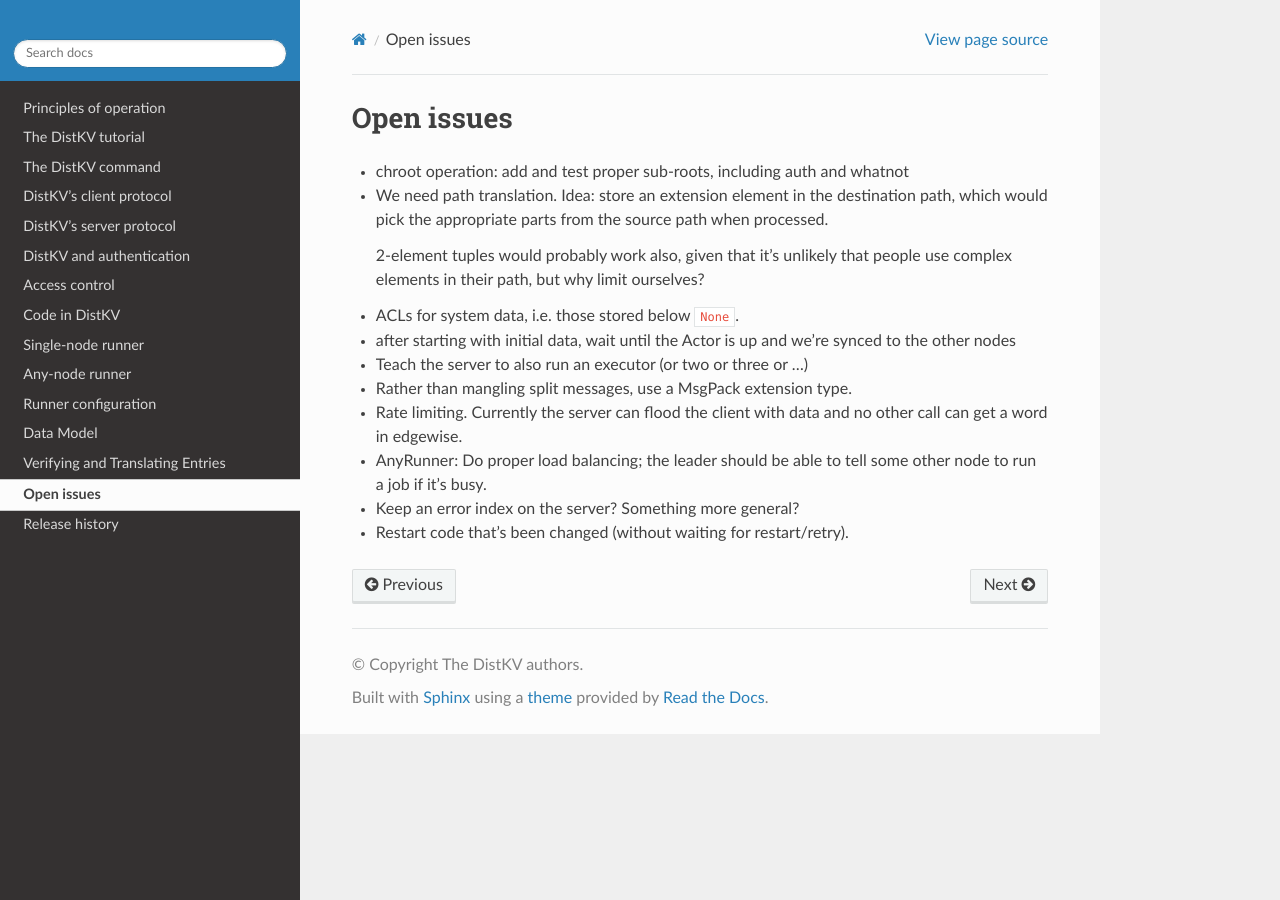
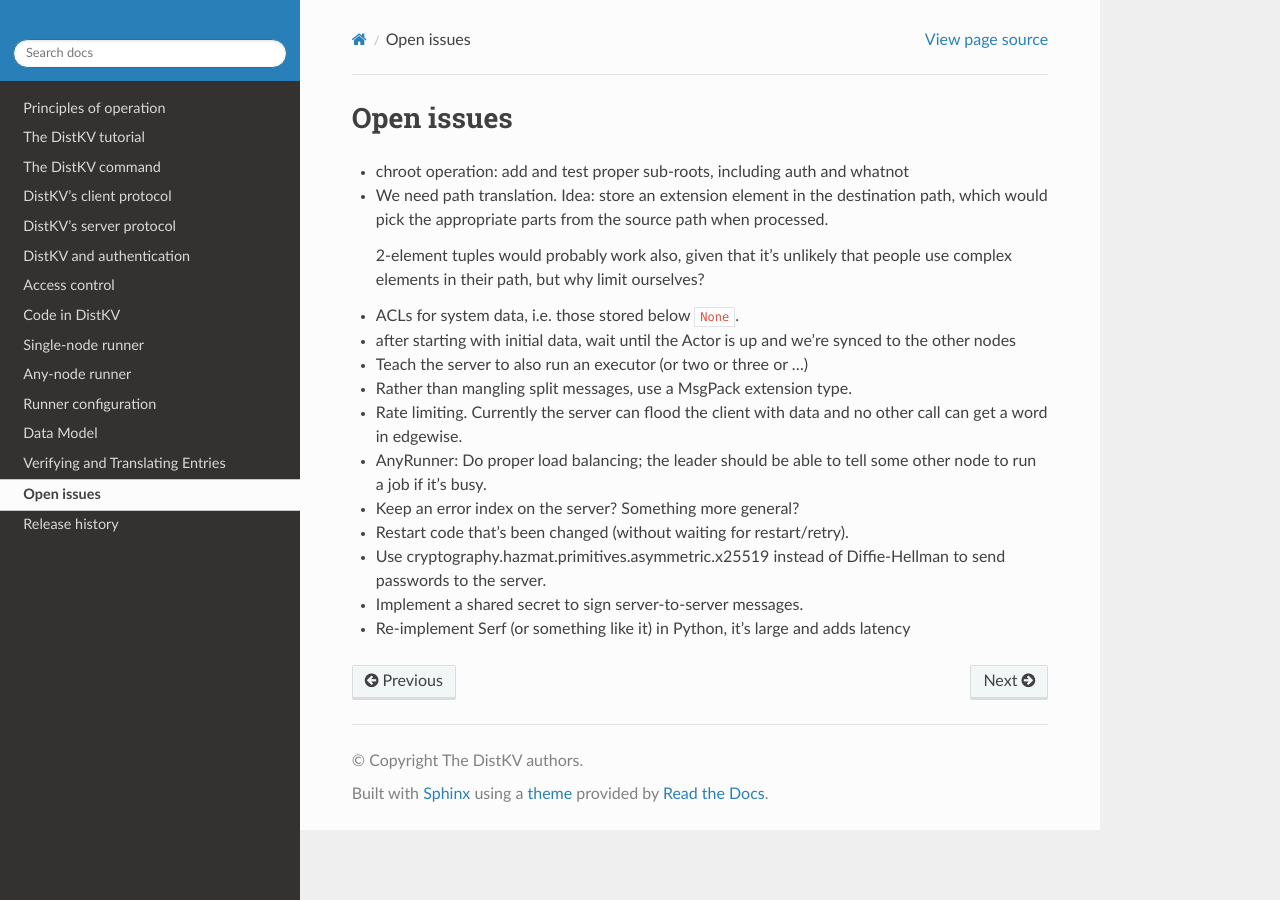
Before and after one commit to M-o-a-T/moat-kv, a Sphinx documentation site: the page built from docs/source/TODO.rst, in a window 1280 px wide. Built offline with Sphinx 7.4.7 and the Read the Docs theme 2.0.0, drawn with Linux system fonts in a browser that asks for light colours.

Commit message:
more TODO

```diff
--- a/docs/source/TODO.rst
+++ b/docs/source/TODO.rst
@@ -29,3 +29,10 @@ Open issues
 * Keep an error index on the server?  Something more general?
 
 * Restart code that's been changed (without waiting for restart/retry).
+
+* Use cryptography.hazmat.primitives.asymmetric.x25519 instead of
+  Diffie-Hellman to send passwords to the server.
+
+* Implement a shared secret to sign server-to-server messages.
+
+* Re-implement Serf (or something like it) in Python, it's large and adds latency
```
